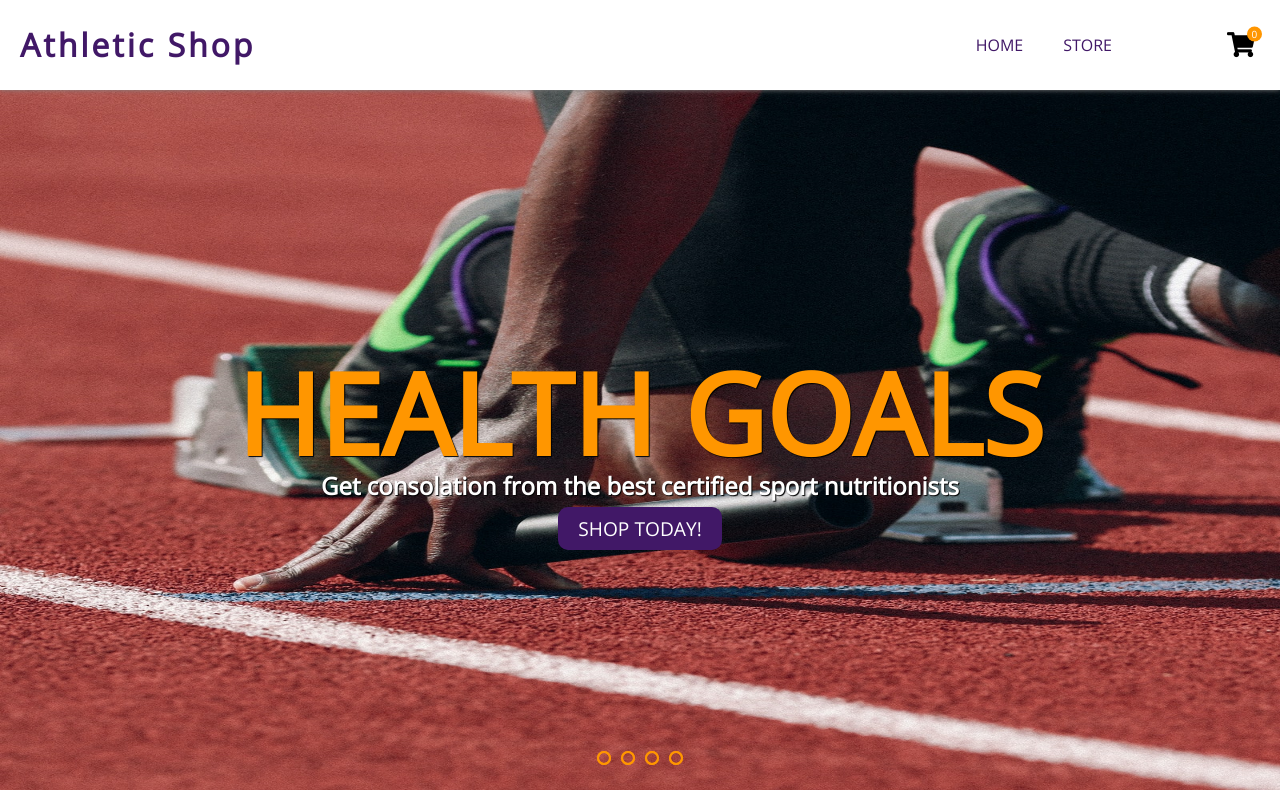
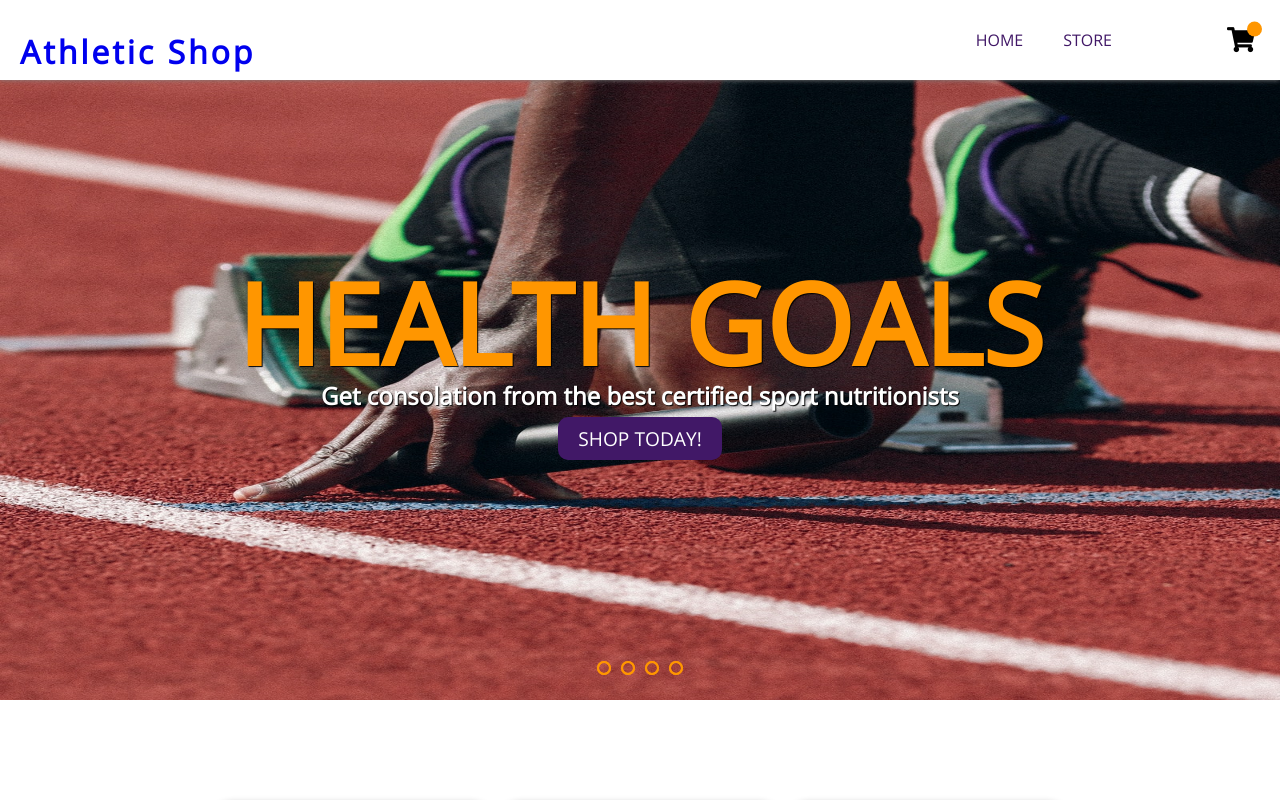
Before and after one commit to ChaseBurr/Athletic-Shop, a React (Create React App) app: page / in a window 1280 px wide. Shown: the top 800 px of the page. Built offline with nearby package versions, Linux system fonts and the light colour scheme; grey boxes are pictures that could not be loaded.

Commit message:
updated navbar styling

```diff
--- /dev/null
+++ b/src/components/Navigation/Nav.css
@@ -0,0 +1,48 @@
+/* Navbar styling */
+
+.navbar {
+   height: 80px;
+   width: 100%;
+   background-color: white;
+   box-shadow: 0px 0px 5px grey;
+   z-index: 100;
+   position: fixed;
+   display: flex;
+   align-items: center;
+}
+
+.nav-logo {
+   position: absolute;
+   margin-left: 20px;
+   font-size: 2rem;
+   letter-spacing: 3px;
+   color: var(--secondary-color);
+   font-weight: 800;
+}
+
+.navbar-list {
+   display: flex;
+   flex-direction: row;
+   justify-content: flex-end;
+   align-items: center;
+   height: 80px;
+}
+
+.navbar-list li {
+   margin-right: 20px;
+}
+
+.nav-item a {
+   margin-right: 20px;
+   color: var(--secondary-color);
+   text-transform: uppercase;
+}
+
+.nav-item a:hover {
+   border-bottom: 2px solid var(--orange-color);
+   color: var(--orange-color);
+}
+
+.active {
+   color: var(--primary-color);
+}
--- a/src/components/Navigation/Nav.js
+++ b/src/components/Navigation/Nav.js
@@ -1,11 +1,14 @@
-import React, { useState } from "react";
+import React from "react";
 import { Link } from "react-router-dom";
 import { NavItems } from "./NavItems";
+import "./Nav.css";
 
-export default () => {
+export default ({ itemsInCart }) => {
    return (
       <nav className="navbar">
-         <div className="nav-logo">Athletic Shop</div>
+         <div className="nav-logo">
+            <Link to="/">Athletic Shop</Link>
+         </div>
          <ul className="navbar-list container">
             {NavItems.map((item, i) => {
                return (
@@ -18,7 +21,7 @@ export default () => {
          <div className="shopping-cart">
             <Link to="/cart">
                <i className="fas fa-shopping-cart"></i>
-               <figure className="items-in-cart">0</figure>
+               <figure className="items-in-cart">{itemsInCart}</figure>
             </Link>
          </div>
       </nav>
```
